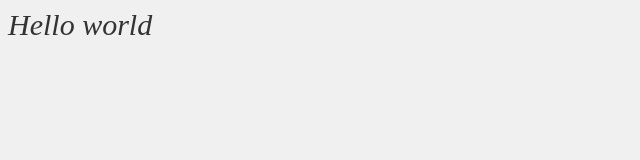
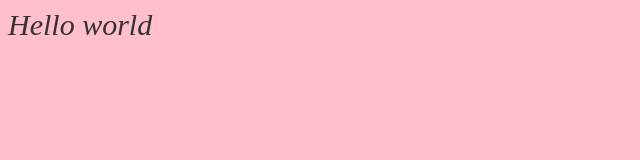
Before and after one commit to xellisina/Xellisina.github.io, a plain HTML site: page index.html in a window 1280 px wide. Shown: the whole page, without its empty margins (0-640 px from the left). Drawn offline with Linux system fonts and the light colour scheme.

Commit message:
Update style.css

```diff
--- a/style.css
+++ b/style.css
@@ -1,7 +1,7 @@
 
 body {
 
-  background-color: #f0f0f0;
+  background-color: #FFC0CB;
   color: #333;
   font-size: 30px;
   font-style: italic;
```
